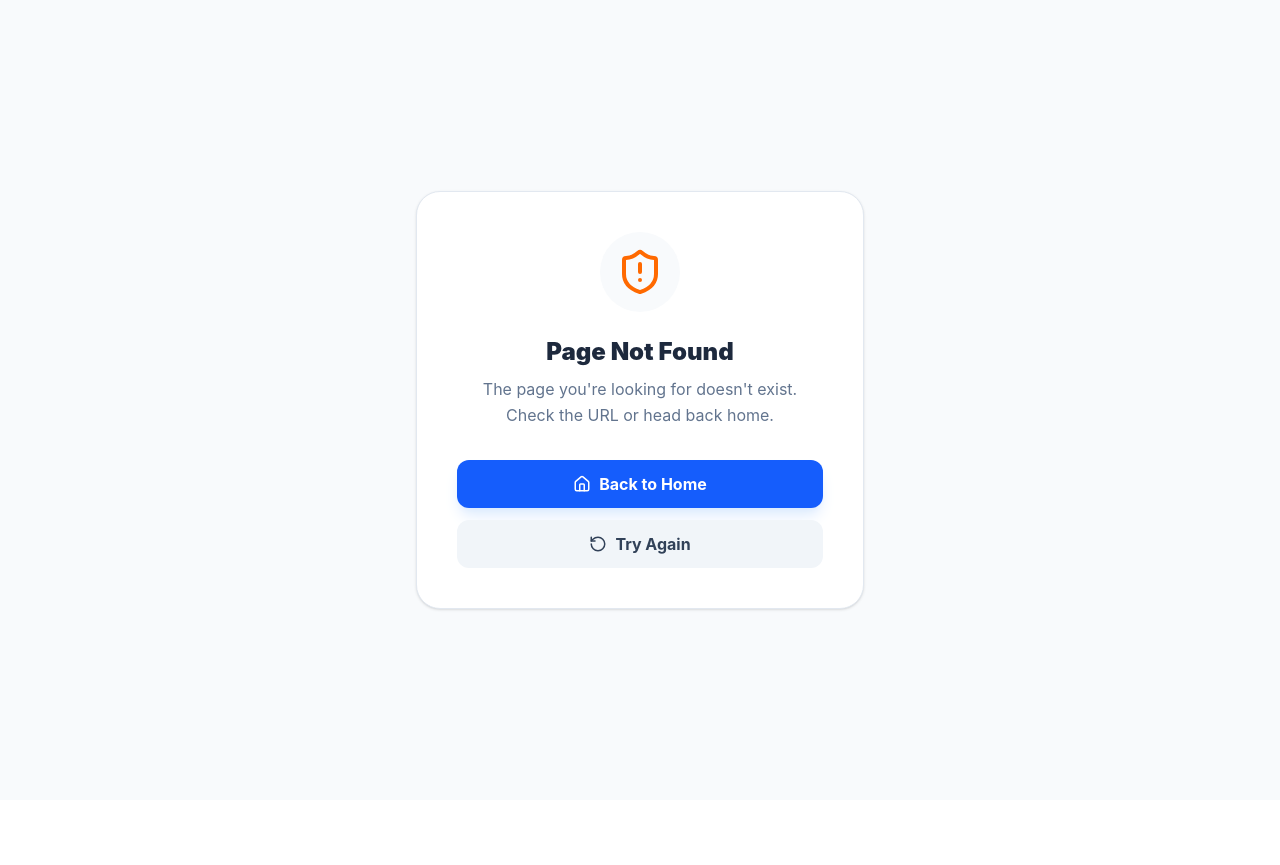
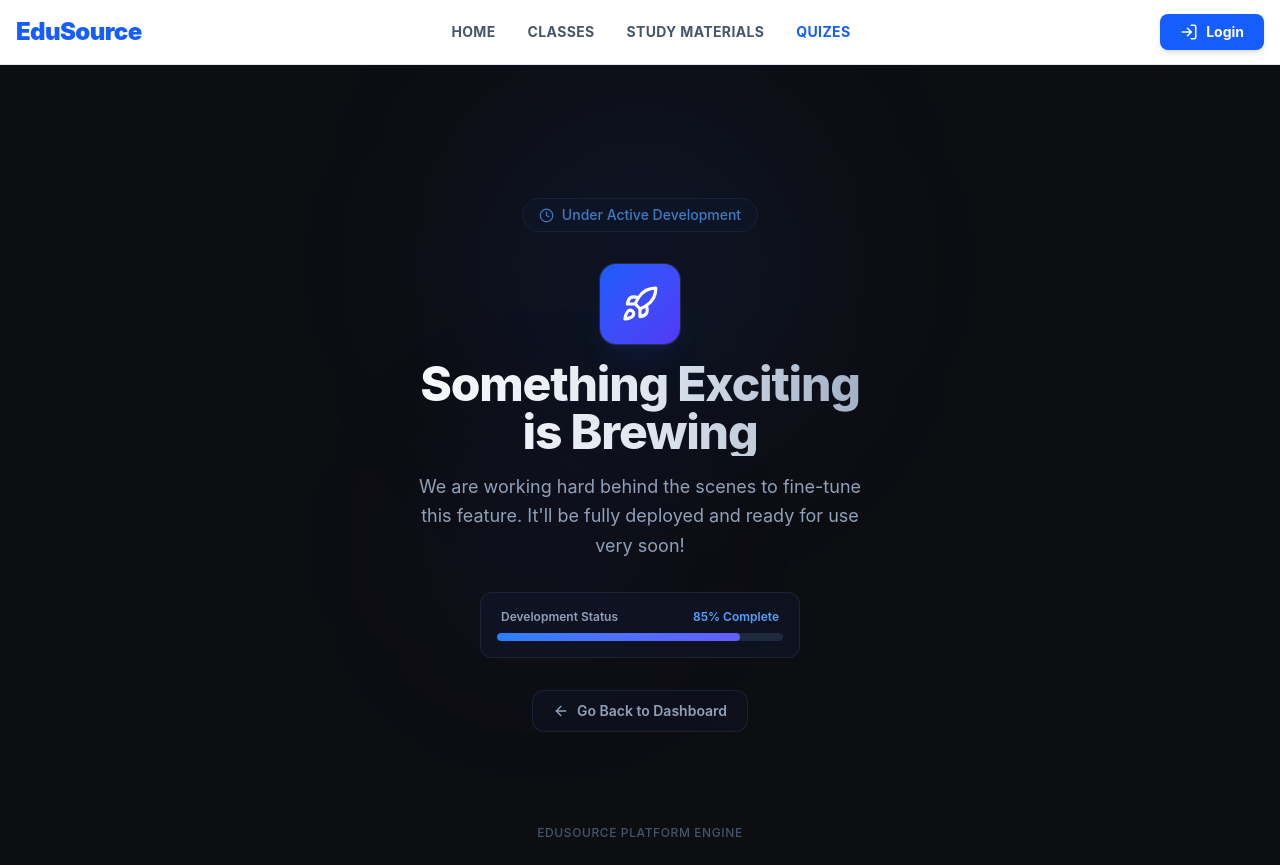
Before and after one commit to tharindudev13/edusoure, a React (Vite) app: page /quizes in a window 1280 px wide. Before the commit this address had no page. Before the commit the page ends 800 px from the top, so only its background shows below. Built offline with nearby package versions, Linux system fonts and the light colour scheme.

Commit message:
feat: Add ComingSoon page and update routing for quizzes in App and Navbar components

```diff
--- a/src/App.jsx
+++ b/src/App.jsx
@@ -9,6 +9,7 @@ import ClassesPage from "./pages/Classes";
 import ClassDetailsPage from "./pages/ClassDetails";
 import MaterialsPage from "./pages/Materials";
 import RequestClassForm from "./pages/RequestClass";
+import ComingSoon from "./pages/ComingSoon";
 
 function App() {
 
@@ -24,7 +25,7 @@ function App() {
         <Route path="/class/:teacher/:id" element={<ClassDetailsPage />} />
         <Route path="/materials" element={<MaterialsPage />} />
         <Route path="/request-class" element={<RequestClassForm />} />
-        {/* <Route path="/test" element={<RequestClassNav />} /> */}
+        <Route path="/quizes" element={<ComingSoon />} />
       </Route>
       <Route path="/login" element={<LoginPage />} />
       <Route path="/register" element={<RegisterPage />} />
--- a/src/components/Navbar.jsx
+++ b/src/components/Navbar.jsx
@@ -1,4 +1,4 @@
-import { LogIn, LogOut, Home, BookOpen, FileText, User as UserIcon } from "lucide-react";
+import { LogIn, LogOut, Home, BookOpen, FileText, CircleQuestionMark } from "lucide-react";
 import { useDispatch, useSelector } from "react-redux";
 import { logout } from "../features/authSlice";
 import { NavLink, useNavigate } from "react-router";
@@ -45,7 +45,7 @@ const NavBar = () => {
             <NavLink to="/" className={desktopLinkClass}>Home</NavLink>
             <NavLink to="/classes" className={desktopLinkClass}>Classes</NavLink>
             <NavLink to="/materials" className={desktopLinkClass}>Study Materials</NavLink>
-            <NavLink to={`/myprofile/${user?.id}/${user?.name}`} className={desktopLinkClass}>Profile</NavLink>
+            <NavLink to="/quizes" className={desktopLinkClass}>Quizes</NavLink>
           </div>
 
           {/* Right Side: Auth / Profile Section */}
@@ -97,9 +97,9 @@ const NavBar = () => {
           <span className="text-[10px] font-bold uppercase tracking-wider">Materials</span>
         </NavLink>
 
-        <NavLink to={`/myprofile/${user?.id}/${user?.name}`} className={mobileLinkClass}>
-          <UserIcon size={22} />
-          <span className="text-[10px] font-bold uppercase tracking-wider">Profile</span>
+        <NavLink to="/quizes" className={mobileLinkClass}>
+          <CircleQuestionMark size={22} />
+          <span className="text-[10px] font-bold uppercase tracking-wider">Quizes</span>
         </NavLink>
 
         {/* Mobile-only interactive action for Logout if token exists */}
--- a/src/components/Register.jsx
+++ b/src/components/Register.jsx
@@ -240,7 +240,7 @@ const RegisterPage = () => {
               <div>
                 <label className="block text-sm font-bold text-slate-600 mb-3">Interested Subjects</label>
                 <div className="grid grid-cols-2 gap-3">
-                  {['Mathematics', 'Physics', 'Chemistry', 'ICT', 'Biology'].map(sub => (
+                  {['Combined Maths', 'Physics', 'Chemistry', 'ICT', 'Biology','Business Studies','Accounting','Economics','Agriculture','Science for Technology','Engineering Technology','Bio systems technology'].map(sub => (
                     <label key={sub} className="flex items-center gap-3 p-3 border border-slate-100 rounded-lg hover:bg-slate-50 cursor-pointer">
                       <input
                         required
--- /dev/null
+++ b/src/pages/ComingSoon.jsx
@@ -0,0 +1,77 @@
+import { ArrowLeft, Rocket, Clock } from 'lucide-react';
+
+const ComingSoon = () => {
+  // Simple handler to safely navigate back
+  const handleBack = () => {
+    if (window.history.length > 1) {
+      window.history.back();
+    } else {
+      window.location.href = '/dashboard';
+    }
+  };
+
+  return (
+    <div className="min-h-screen bg-[#0d0e12] text-slate-200 flex flex-col items-center justify-center p-6 relative overflow-hidden select-none">
+      {/* Decorative subtle background glows */}
+      <div className="absolute top-1/4 left-1/2 -translate-x-1/2 -translate-y-1/2 w-80 h-80 bg-blue-600/10 rounded-full blur-[100px] pointer-events-none" />
+      <div className="absolute bottom-1/4 left-1/3 w-60 h-60 bg-indigo-600/5 rounded-full blur-[80px] pointer-events-none" />
+
+      <div className="max-w-xl w-full text-center z-10 space-y-8">
+
+        {/* Animated Badge */}
+        <div className="inline-flex items-center gap-2 bg-slate-900/80 border border-slate-800 px-4 py-1.5 rounded-full text-sm font-medium text-blue-400 backdrop-blur-sm animate-pulse">
+          <Clock size={15} />
+          <span>Under Active Development</span>
+        </div>
+
+        {/* Main Icon & Title Display */}
+        <div className="space-y-4">
+          <div className="w-20 h-20 mx-auto bg-linear-to-br from-blue-600 to-indigo-600 rounded-2xl flex items-center justify-center shadow-xl shadow-blue-900/20 ring-1 ring-white/10 transform hover:rotate-12 transition-transform duration-300">
+            <Rocket size={38} className="text-white" />
+          </div>
+
+          <h1 className="text-4xl md:text-5xl font-extrabold tracking-tight bg-clip-text text-transparent bg-linear-to-r from-white via-slate-200 to-slate-400">
+            Something Exciting <br />is Brewing
+          </h1>
+
+          <p className="text-slate-400 text-base md:text-lg max-w-md mx-auto leading-relaxed">
+            We are working hard behind the scenes to fine-tune this feature. It'll be fully deployed and ready for use very soon!
+          </p>
+        </div>
+
+        {/* Progress Bar Display */}
+        <div className="max-w-xs mx-auto bg-slate-900/60 border border-slate-800/80 rounded-xl p-4 backdrop-blur-sm space-y-2">
+          <div className="flex justify-between text-xs font-semibold text-slate-400 px-1">
+            <span>Development Status</span>
+            <span className="text-blue-400">85% Complete</span>
+          </div>
+          <div className="w-full bg-slate-800 rounded-full h-2 overflow-hidden">
+            <div
+              className="bg-linear-to-r from-blue-500 to-indigo-500 h-2 rounded-full transition-all duration-500"
+              style={{ width: '85%' }}
+            />
+          </div>
+        </div>
+
+        {/* Navigation Action */}
+        <div>
+          <button
+            onClick={handleBack}
+            className="inline-flex items-center gap-2 text-sm font-semibold text-slate-400 hover:text-white bg-slate-900/40 hover:bg-slate-900/90 border border-slate-800/80 hover:border-slate-700 px-5 py-2.5 rounded-xl backdrop-blur-sm transition-all duration-200 hover:-translate-x-0.5"
+          >
+            <ArrowLeft size={16} />
+            <span>Go Back to Dashboard</span>
+          </button>
+        </div>
+
+      </div>
+
+      {/* Footer Branding */}
+      <div className="absolute bottom-6 text-xs text-slate-600 tracking-wider font-medium">
+        EDUSOURCE PLATFORM ENGINE
+      </div>
+    </div>
+  );
+};
+
+export default ComingSoon;
```
